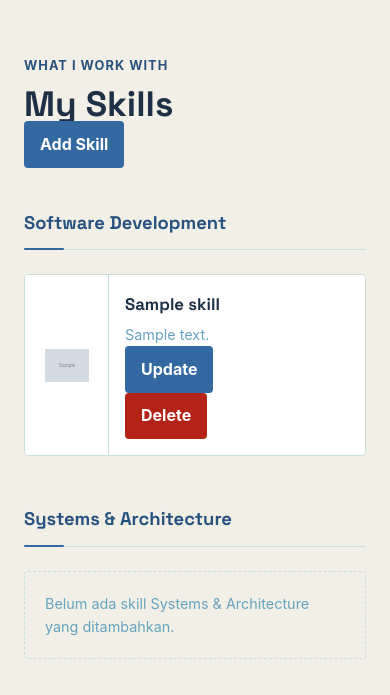
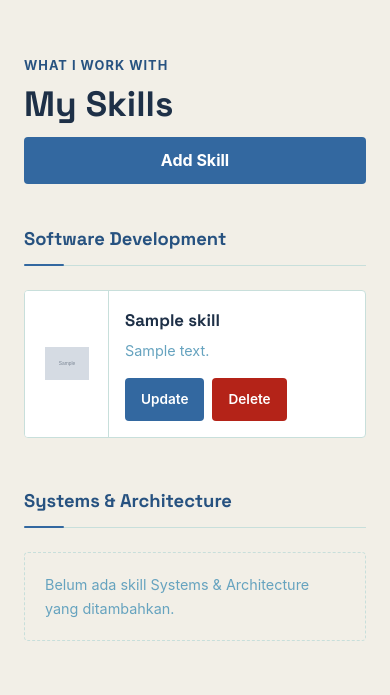
Before and after one commit to jhalimsaputra-cloud/myportofolio, a Django app: page /skills/ in a window 390 px wide. Shown: the part 149-844 px from the top of the page. Run offline with Django 5.2, Linux system fonts and the light colour scheme; tables that the repository leaves empty hold one stand-in row (values such as "Sample post"); grey boxes marked "Sample" are stand-in pictures.

Commit message:
feat(CSS) Menambahkan CSS untuk SkillForm

```diff
--- a/static/css/style.css
+++ b/static/css/style.css
@@ -612,6 +612,15 @@ h1, .brand {
     padding: 4.5rem 0;
 }
 
+/* Header halaman skill: judul di kiri, tombol Add Skill di kanan */
+.skills-section .section-heading {
+    display: flex;
+    justify-content: space-between;
+    align-items: center;
+    gap: 1rem;
+    margin-bottom: 2.5rem;
+}
+
 .skill-type-block {
     margin-bottom: 3rem;
     animation: fadeInUp 0.6s ease both;
@@ -717,6 +726,9 @@ h1, .brand {
 .skill-card-body {
     flex: 1;
     min-width: 0;
+    align-self: stretch;
+    display: flex;
+    flex-direction: column;
     padding: 1.1rem 1.25rem;
 }
 
@@ -734,6 +746,25 @@ h1, .brand {
 .skill-card-body p {
     font-size: 0.9rem;
     color: var(--text-muted);
+}
+
+/* Tombol Update dan Delete pada setiap skill card */
+.skill-actions {
+    display: flex;
+    align-items: center;
+    flex-wrap: wrap;
+    gap: 0.5rem;
+    margin-top: auto;
+    padding-top: 1rem;
+}
+
+.skill-actions .button {
+    font-size: 0.85rem;
+    font-weight: 600;
+}
+
+.delete-form {
+    margin: 0;
 }
 
 /* Pesan kosong ketika belum ada skill pada salah satu tipe */
@@ -795,6 +826,16 @@ h1, .brand {
         padding: 3.5rem 0;
     }
 
+    .skills-section .section-heading {
+        flex-direction: column;
+        align-items: flex-start;
+    }
+
+    .skills-section .section-heading .button {
+        width: 100%;
+        text-align: center;
+    }
+
     .skills-grid {
         grid-template-columns: 1fr;
     }
```
Also changed, not shown: other parts of static/css/style.css (+34 -3 lines).
